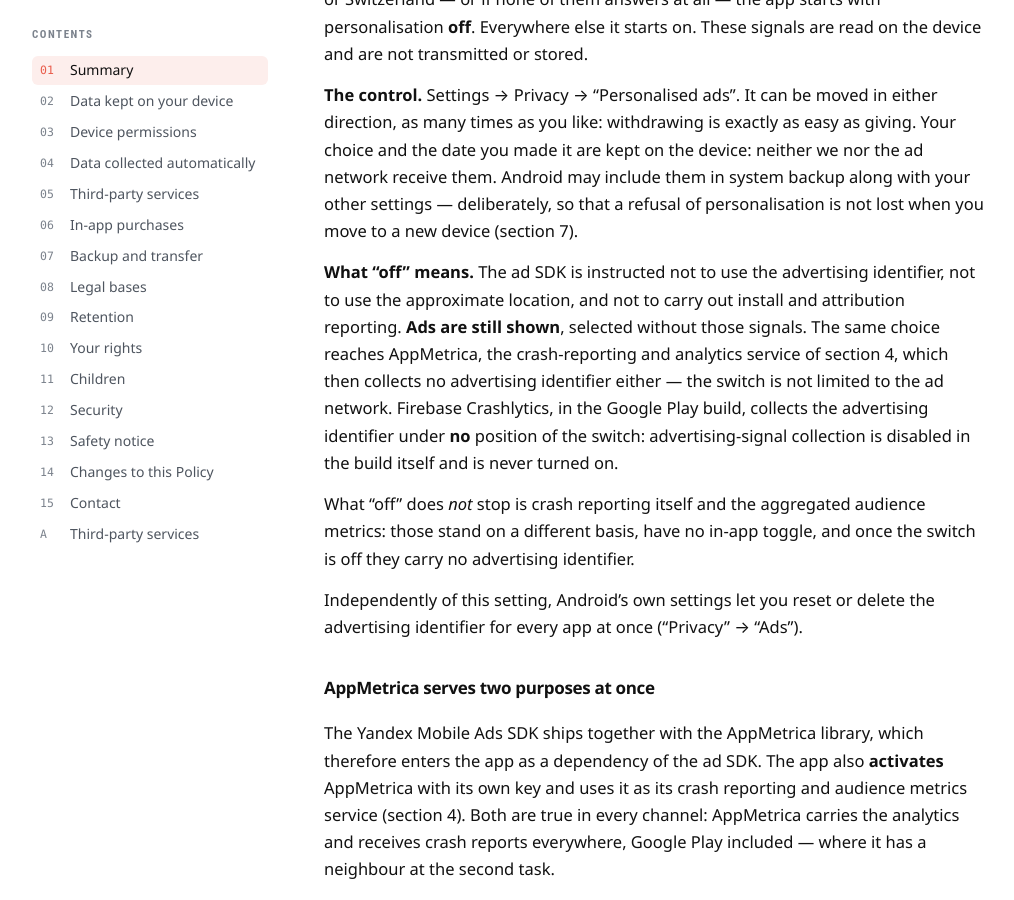
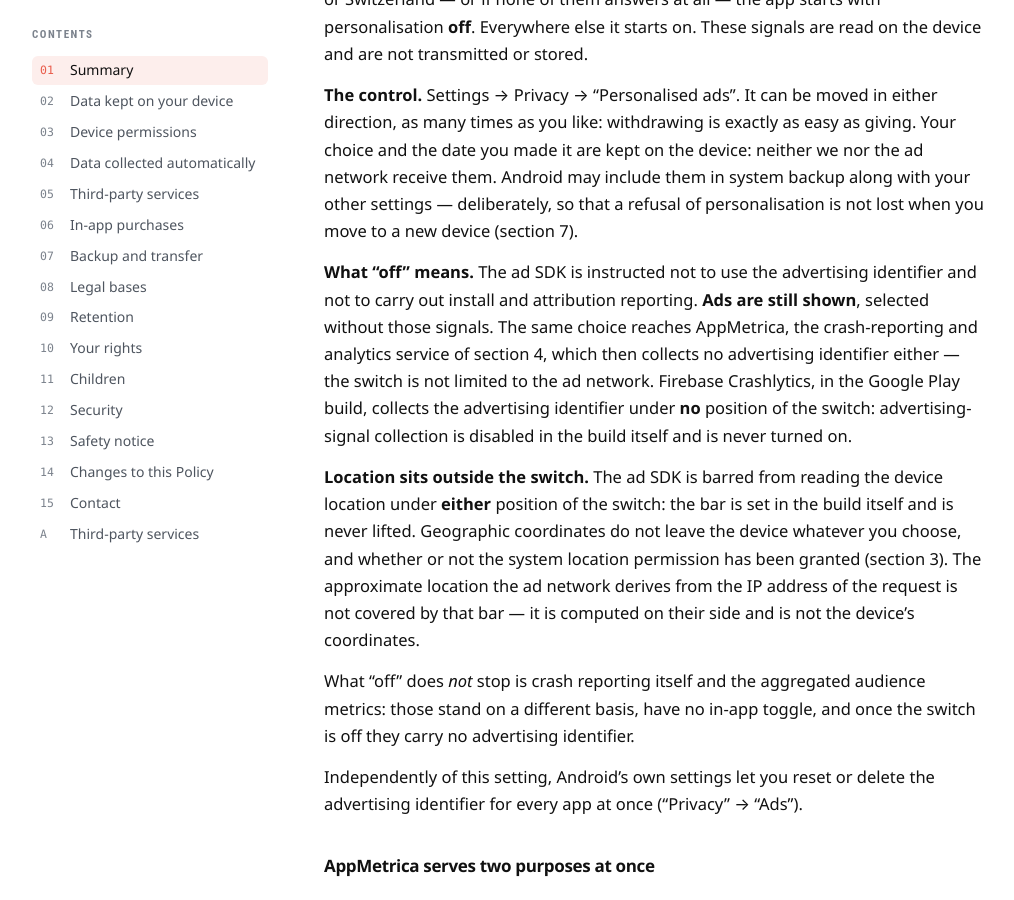
Before and after one commit to Denis55ka/Denis55ka.github.io, a Jekyll site: the page built from dkonnect/privacy/en/index.md, in a window 1280 px wide and 900 px high, scrolled down 6109 px. Shown: the whole window, without its empty margins (90-1104 px from the left). Built offline with Jekyll 4.4.1, drawn with Linux system fonts in a browser that asks for light colours; some of the changed text lies outside the part shown.

Commit message:
Update privacy

```diff
--- a/dkonnect/privacy/en/index.md
+++ b/dkonnect/privacy/en/index.md
@@ -109,7 +109,9 @@
 
 **The control.** Settings → Privacy → "Personalised ads". It can be moved in either direction, as many times as you like: withdrawing is exactly as easy as giving. Your choice and the date you made it are kept on the device: neither we nor the ad network receive them. Android may include them in system backup along with your other settings — deliberately, so that a refusal of personalisation is not lost when you move to a new device (section 7).
 
-**What "off" means.** The ad SDK is instructed not to use the advertising identifier, not to use the approximate location, and not to carry out install and attribution reporting. **Ads are still shown**, selected without those signals. The same choice reaches AppMetrica, the crash-reporting and analytics service of section 4, which then collects no advertising identifier either — the switch is not limited to the ad network. Firebase Crashlytics, in the Google Play build, collects the advertising identifier under **no** position of the switch: advertising-signal collection is disabled in the build itself and is never turned on.
+**What "off" means.** The ad SDK is instructed not to use the advertising identifier and not to carry out install and attribution reporting. **Ads are still shown**, selected without those signals. The same choice reaches AppMetrica, the crash-reporting and analytics service of section 4, which then collects no advertising identifier either — the switch is not limited to the ad network. Firebase Crashlytics, in the Google Play build, collects the advertising identifier under **no** position of the switch: advertising-signal collection is disabled in the build itself and is never turned on.
+
+**Location sits outside the switch.** The ad SDK is barred from reading the device location under **either** position of the switch: the bar is set in the build itself and is never lifted. Geographic coordinates do not leave the device whatever you choose, and whether or not the system location permission has been granted (section 3). The approximate location the ad network derives from the IP address of the request is not covered by that bar — it is computed on their side and is not the device's coordinates.
 
 What "off" does *not* stop is crash reporting itself and the aggregated audience metrics: those stand on a different basis, have no in-app toggle, and once the switch is off they carry no advertising identifier.
 
```
Also changed, not shown: other parts of dkonnect/privacy/en/index.md (+2 -2 lines), dkonnect/privacy/ru/index.md (+5 -3 lines).
